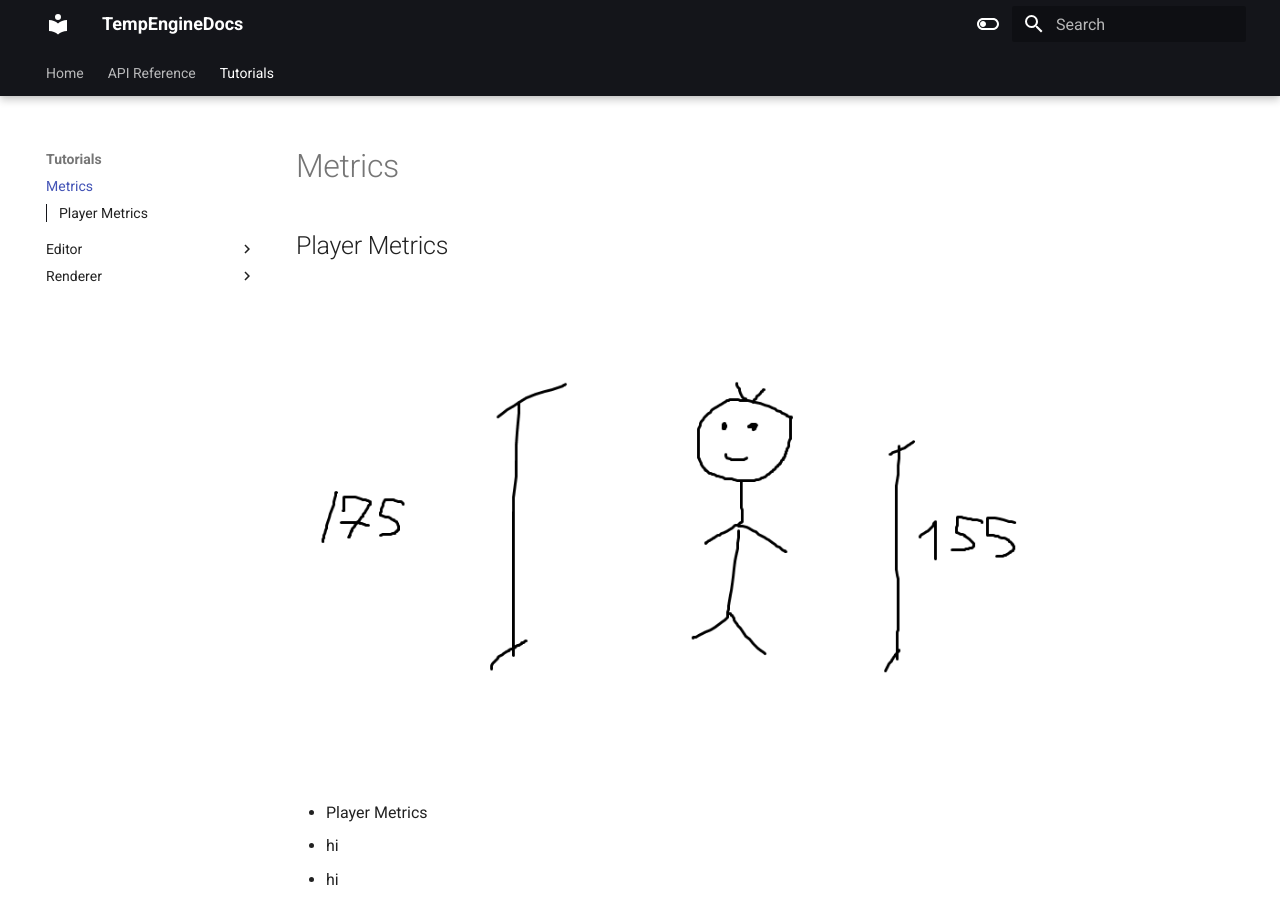
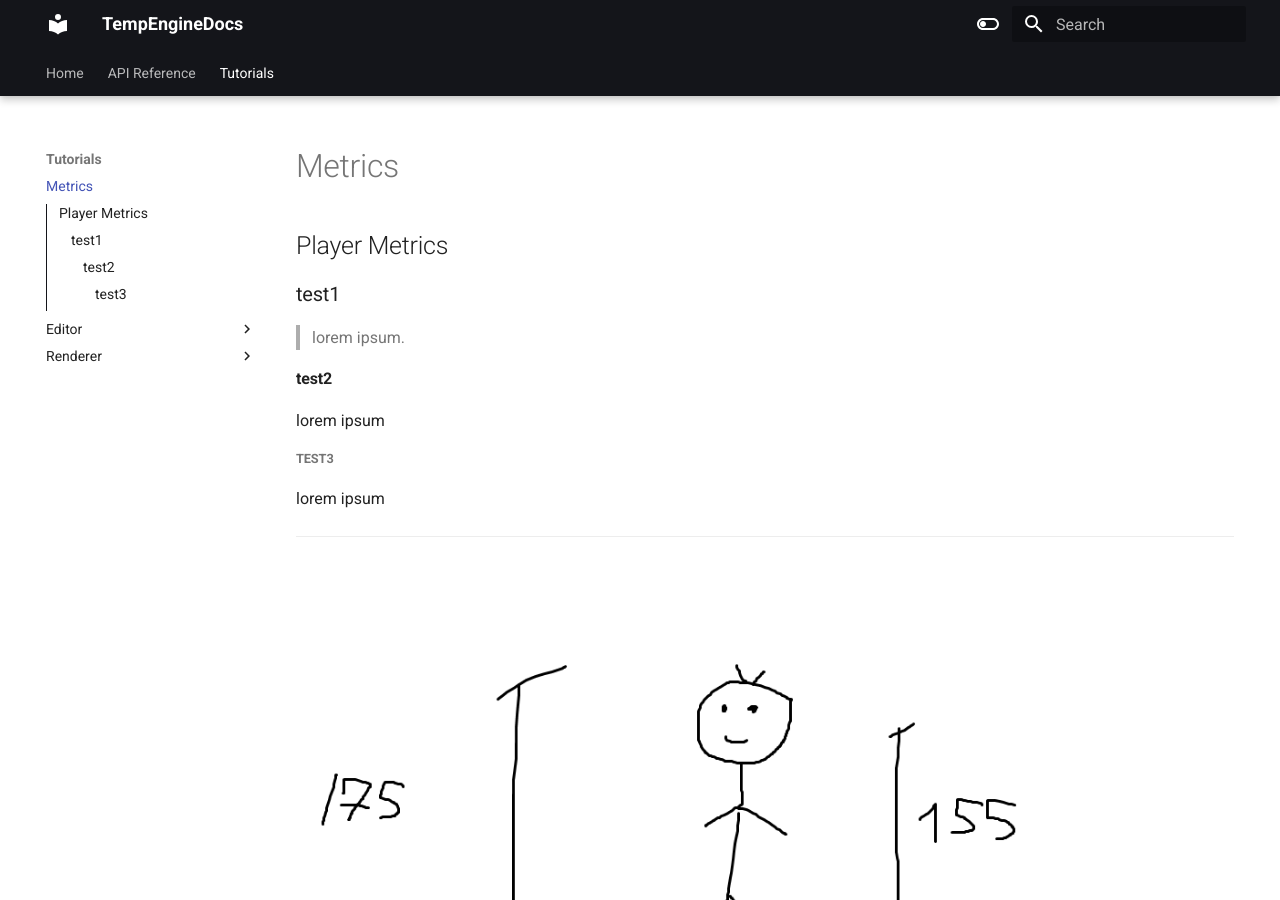
Before and after one commit to erichederstedt/TempEngineDocs, an MkDocs documentation site: the page built from docs/Tutorials/Metrics.md, in a window 1280 px wide and 900 px high. Built offline with MkDocs 1.6.1 and Material for MkDocs 9.7.7, drawn with Linux system fonts in a browser that asks for light colours.

Commit message:
Update Metrics.md

````diff
--- a/docs/Tutorials/Metrics.md
+++ b/docs/Tutorials/Metrics.md
@@ -1,6 +1,20 @@
 # Metrics
 
 ## Player Metrics
+
+### test1
+
+> lorem ipsum.
+
+#### test2
+
+lorem ipsum
+
+##### test3
+
+lorem ipsum
+
+---
 
 ![PlayerHeight](Player.png)
 
@@ -9,6 +23,8 @@
 1. hi
 2. hi
 
+---
+
 ```c++
 int main()
  {
````
